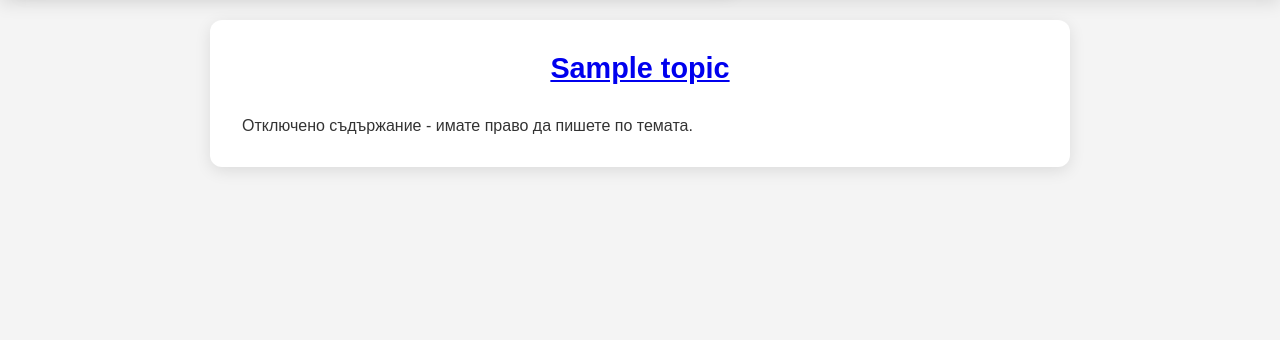
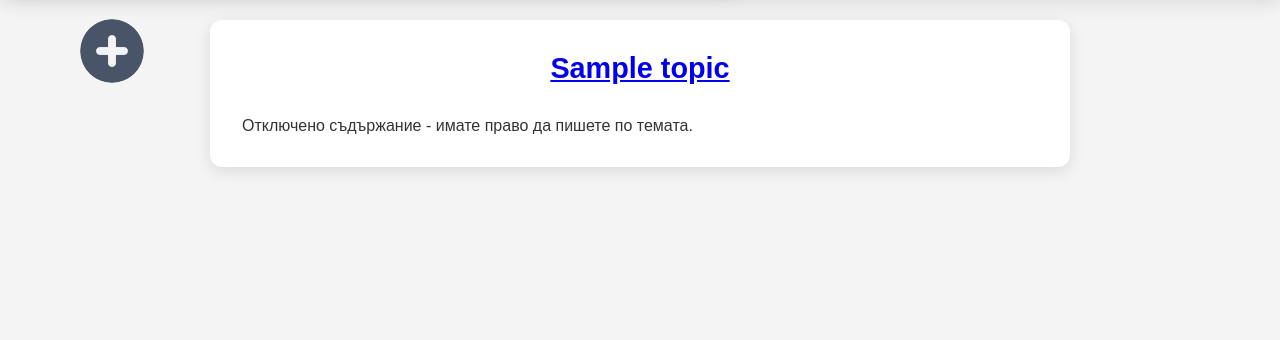
Before and after one commit to Forum-App-web-module/Forum-App, a FastAPI app: template templates/prefixed/topics.html in a window 1280 px wide. Shown: the part 125-465 px from the top of the page. Run offline with FastAPI, Linux system fonts and the light colour scheme; the template is opened without the code that fills it: most values are stand-ins (such as "Sample title", 1, 10 or a date in 2020).

Commit message:
new topic button

```diff
--- a/static/css/style2.css
+++ b/static/css/style2.css
@@ -679,6 +679,29 @@ body.dark .send-message-form button:hover {
   object-fit: cover;
 }
 
+.image-button {
+    position: absolute;
+    top: 9rem;
+    left: 5rem;
+    z-index: 1000;
+    display: inline-block;
+    border-radius: 50%;
+    transition: background-color 0.3s ease;
+}
+
+.image-button:hover {
+    background-color: skyblue;
+}
+
+.image-button img {
+    width: 64px;
+    height: 64px;
+    border-radius: 50%;
+    object-fit: cover;
+    cursor: pointer;
+    display: block;
+}
+
 .form-container {
   margin-top: 50px;
 }
--- a/templates/prefixed/topics.html
+++ b/templates/prefixed/topics.html
@@ -7,6 +7,12 @@
 
 {% block body %}
     <main>
+        <div>
+            <a href="/home" class="image-button">
+                <img src="/static/images/plus-circle.256x256.png" alt="Add topic">
+            </a>
+        </div>
+
         {% if not topics %}
             <div style="display: flex; justify-content: center; align-items: center; height: 200px;">
                 <p style="margin: 0;">Тази Категория няма Теми.</p>
```
Also changed, not shown: static/images/plus-circle.256x256.png (added).
